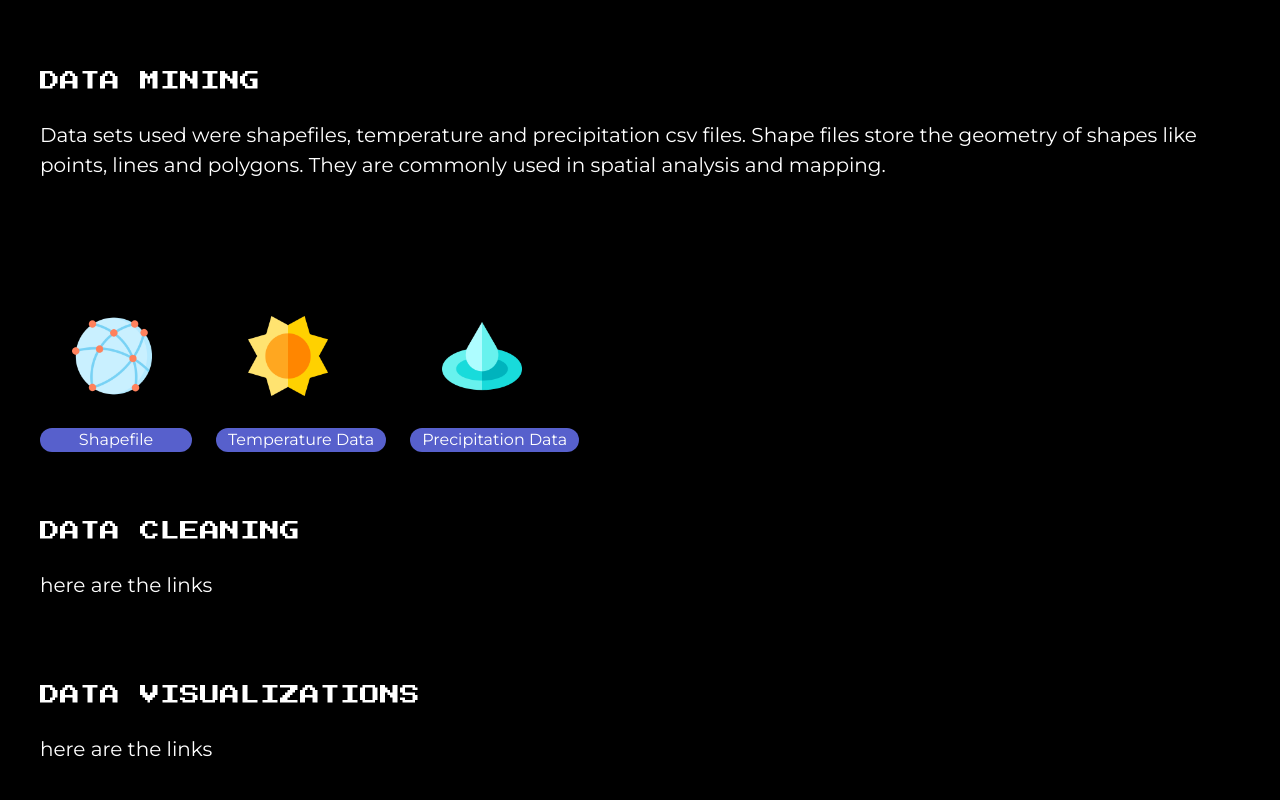
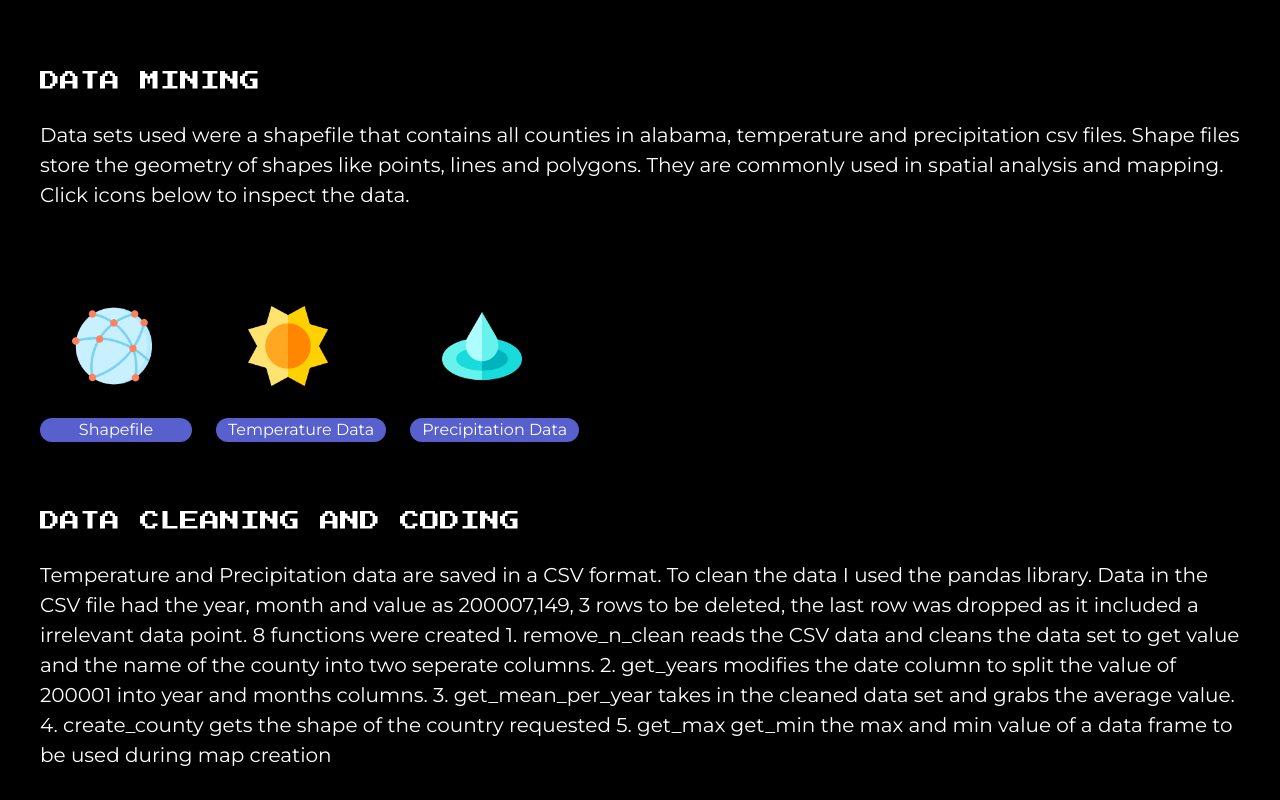
Before and after one commit to lizzzyCodes/elizabeth-c, a Next.js app: page /pages/projects/projectFiles/alabama in a window 1280 px wide. Shown: the part 520-1320 px from the top of the page. Built offline with nearby package versions, Linux system fonts and the light colour scheme.

Commit message:
fixed projects page

```diff
--- a/app/pages/projects/projectFiles/alabama/page.tsx
+++ b/app/pages/projects/projectFiles/alabama/page.tsx
@@ -1,4 +1,5 @@
 // This is the Page for Data Science Alabama Project
+// probably will add a link for people to look through my code.
 import Navbar from "@/components/navbar";
 import Heading from "@/components/heading";
 import About from "@/components/projectabout";
@@ -17,13 +18,25 @@ export default function Project() {
         Research questions include:
         Do temperature and precipation change over the years in each country? Is the change significant?
         Do geographical locations affect plant diversity?'/>
-        <About subheading="Data Mining" text='Data sets used were shapefiles, temperature and precipitation csv files. Shape files
+        <About subheading="Data Mining" text='Data sets used were a shapefile that contains all counties in alabama, temperature and precipitation csv files. Shape files
         store the geometry of shapes like points, lines and polygons. They are commonly used in
-        spatial analysis and mapping.
+        spatial analysis and mapping. Click icons below to inspect the data.
         '/>
         <DataCard data={ alabamaVegetationData }/>
-        <About subheading="Data Cleaning" text='here are the links'/>
-        <About subheading="Data Visualizations" text='here are the links'/>
+        <About subheading="Data Cleaning and Coding" text='Temperature and Precipitation data are saved in a CSV format. To clean the data I used the pandas library. Data in the CSV file had the year, month and value as 200007,149, 3 rows to be deleted, the last row was
+        dropped as it included a irrelevant data point. 8 functions were created
+        1. remove_n_clean reads the CSV data and cleans the data set to get
+        value and the name of the county into two seperate columns.
+        2. get_years modifies the date column to split the value of 200001 into year and months columns.
+        3. get_mean_per_year takes in the cleaned data set and grabs the average value.
+        4. create_county gets the shape of the country requested
+        5. get_max get_min  the max and min value of a data frame to be used during map creation
+        '/>
+        <About subheading="Data Visualizations" text='To create the visualizations I used geopandas and matplotlib. create_row_merge
+        takes in five parameters, the data set, the name of the county, type of data if temperature or precipitation, color and county shape(shapefile of the county). this function
+        stores everything in a specified file path with a index number attached to the name for storing.' />
+        <About subheading="Improvements" text='A couple things I would improve on is breaking up the create_row_merge function reduce the amount of parameters name of county could be deleted as a
+        parameter and grab the table name' />
         </section>
 
     )
--- a/app/pages/resume/page.tsx
+++ b/app/pages/resume/page.tsx
@@ -9,7 +9,7 @@ import Footer from "@/components/footer";
 export default function Resume() {
   return  (
   <section>
-  <Navbar link='/' />
+  <Navbar link=''/>
   <Skills/>
   <Experience title='paypal' subheading='software engineer, checkout' date='sept 2022 - jan 2024' data={ExperienceData} image={logos[0].photo.src}/>
   <Experience title='paypal' subheading='software engineer, intern'  date='june 2021 - sept 2021' data={InternData} image={logos[0].photo.src}/>
--- a/components/Datacards.tsx
+++ b/components/Datacards.tsx
@@ -4,7 +4,7 @@ display icons and redirect to appropriate URL if clicked */
 export default function DataCard({ data }) {
   return (
     <section>
-        <div about='icons and links' className='flex flex-wrap -mb-4 p-10'>
+        <div about='icons and links' className='flex flex-wrap -mb-4 pb-10 pr-10 pl-10'>
             { data.map(( { photo, text, id } : { text:string, id:string }) => (
             <li className='pr-6' key={id}>
             <div className='p-4 pr-6'>
```
